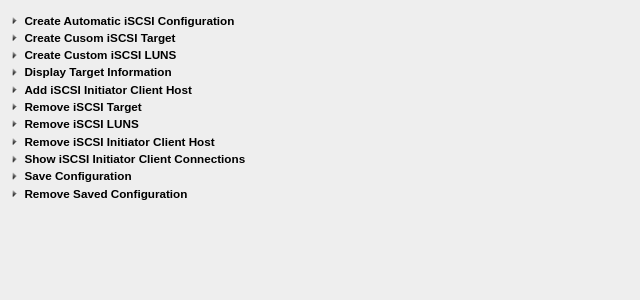
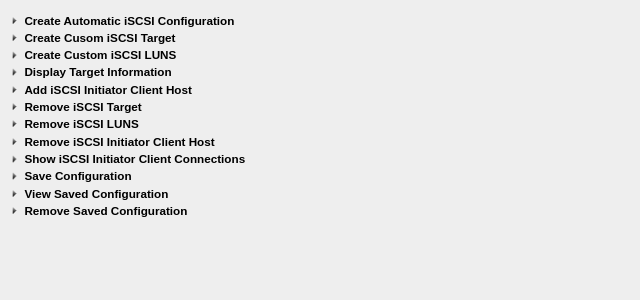
Before and after one commit to markh794/mhvtl-gui, a PHP site: page /html/stgt.php in a window 1280 px wide. Shown: the part 196-496 px from the top of the page, without its empty margins (0-640 px from the left). Run offline with PHP 8.4, Linux system fonts and the light colour scheme.

Commit message:
Added View TGT configuration file #2
Signed-off-by: nia <niadev76@gmail.com>

```diff
--- a/html/stgt.php
+++ b/html/stgt.php
@@ -142,13 +142,12 @@ echo "<td><form action='enable_stgt_scsi_target.php' method=post onsubmit=return
 </tr>
 
 
-<!--
 <tr>
 <td>
-<img src="images/tab_right.png" ALIGN="left" ><a href="#" input class="sameLook" style="color: #000000" ONCLICK="parent.frames[1].location.href='execute.iscsi.target.config.stgt.php'" target="showframe"> Restore Saved Configuration<br>
+<img src="images/tab_right.png" ALIGN="left" ><a href="#" input class="sameLook" style="color: #000000" ONCLICK="parent.frames[1].location.href='view.tgt.conf.php'" target="showframe"> View Saved Configuration<br>
 </td>
 </tr>
--->
+
 <tr>
 <td>
 <img src="images/tab_right.png" ALIGN="left" ><a href="#" input class="sameLook" style="color: #000000" ONCLICK="parent.frames[1].location.href='reset.iscsi.target.config.stgt.php'" target="showframe"> Remove Saved Configuration<br>
```
